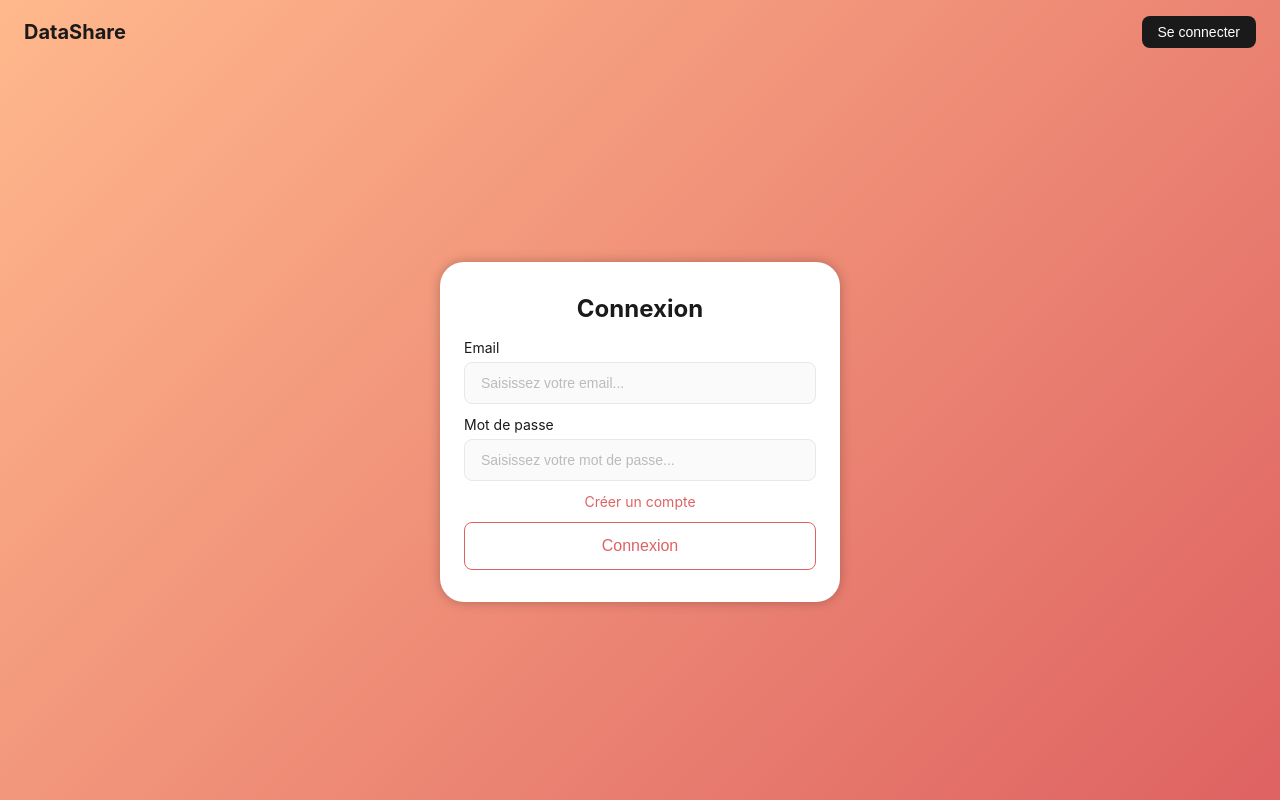
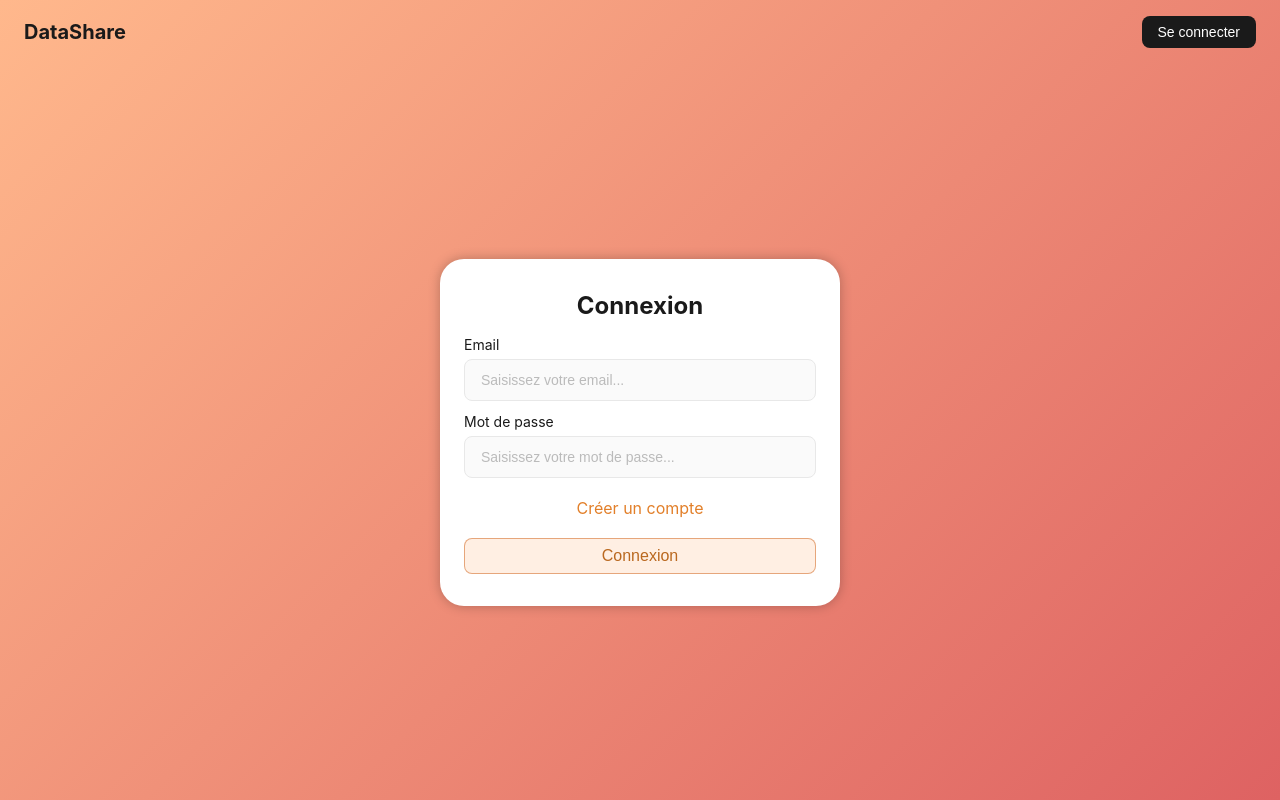
Before and after one commit to LaurentGourouvin/oc-datashare, a React app in the folder frontend/: page /login in a window 1280 px wide. Built offline with nearby package versions, Linux system fonts and the light colour scheme; no server answers; the HTML template or start-up script is replaced by a standard one.

Commit message:
feat(login): update css colors and Props for Button Component

```diff
--- a/frontend/src/components/Button/Button.tsx
+++ b/frontend/src/components/Button/Button.tsx
@@ -5,12 +5,13 @@ interface ButtonProps {
     onClick?: () => void;
     type?: 'button' | 'submit';
     disabled?: boolean;
+    className?: string;
 }
 
-export default function Button({ label, onClick, type = 'button', disabled = false }: ButtonProps) {
+export default function Button({ label, onClick, className = "btn", type = 'button', disabled = false }: ButtonProps) {
     return (
         <button
-            className="btn"
+            className={className}
             onClick={onClick}
             type={type}
             disabled={disabled}
--- a/frontend/src/pages/Login/Login.css
+++ b/frontend/src/pages/Login/Login.css
@@ -33,11 +33,23 @@
 
 .login__link {
     text-align: center;
-    color: var(--color-primary);
-    font-size: 14px;
+    color: #E27F29;
+    font-size: 16px;
     text-decoration: none;
+    padding: 8px;
+    font-weight: 400;
 }
 
 .login__link:hover {
     text-decoration: underline;
 }
+
+.login__btn {
+    background: #FF812D21;
+    color: #BA681F;
+    border: 1px solid #CD5E1480;
+    font-size: 16px;
+    font-weight: 400;
+    padding: 8px;
+    border-radius: 8px;
+}
--- a/frontend/src/pages/Login/Login.tsx
+++ b/frontend/src/pages/Login/Login.tsx
@@ -58,7 +58,7 @@ export default function Login() {
                             {error && <Callout informationType={"error"} message={error} />}
 
                             <a className="login__link" href="/register">Créer un compte</a>
-                            <Button label="Connexion" type="submit" />
+                            <Button className="login__btn" label="Connexion" type="submit" />
                         </form>
                     </div>
                 </div>
```
